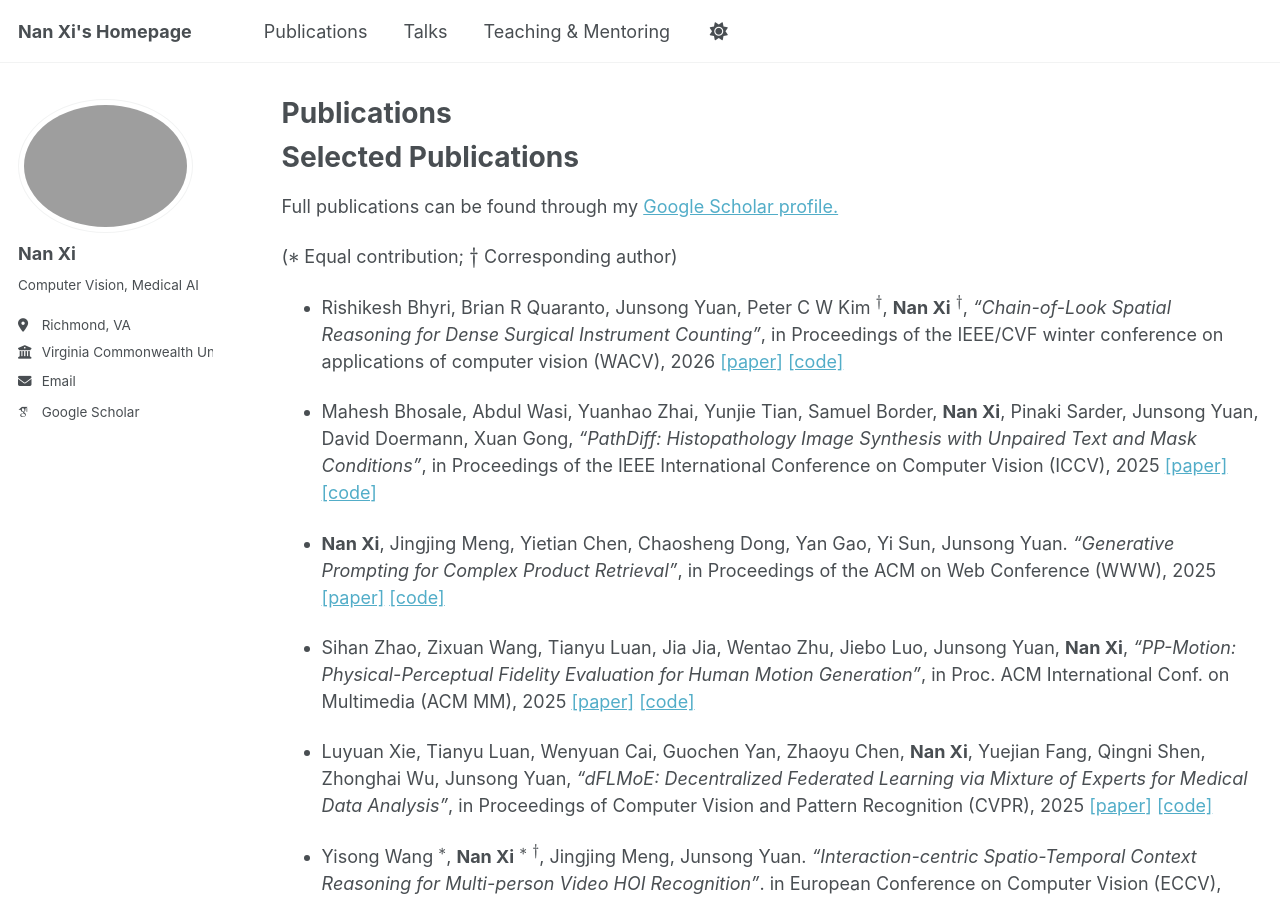
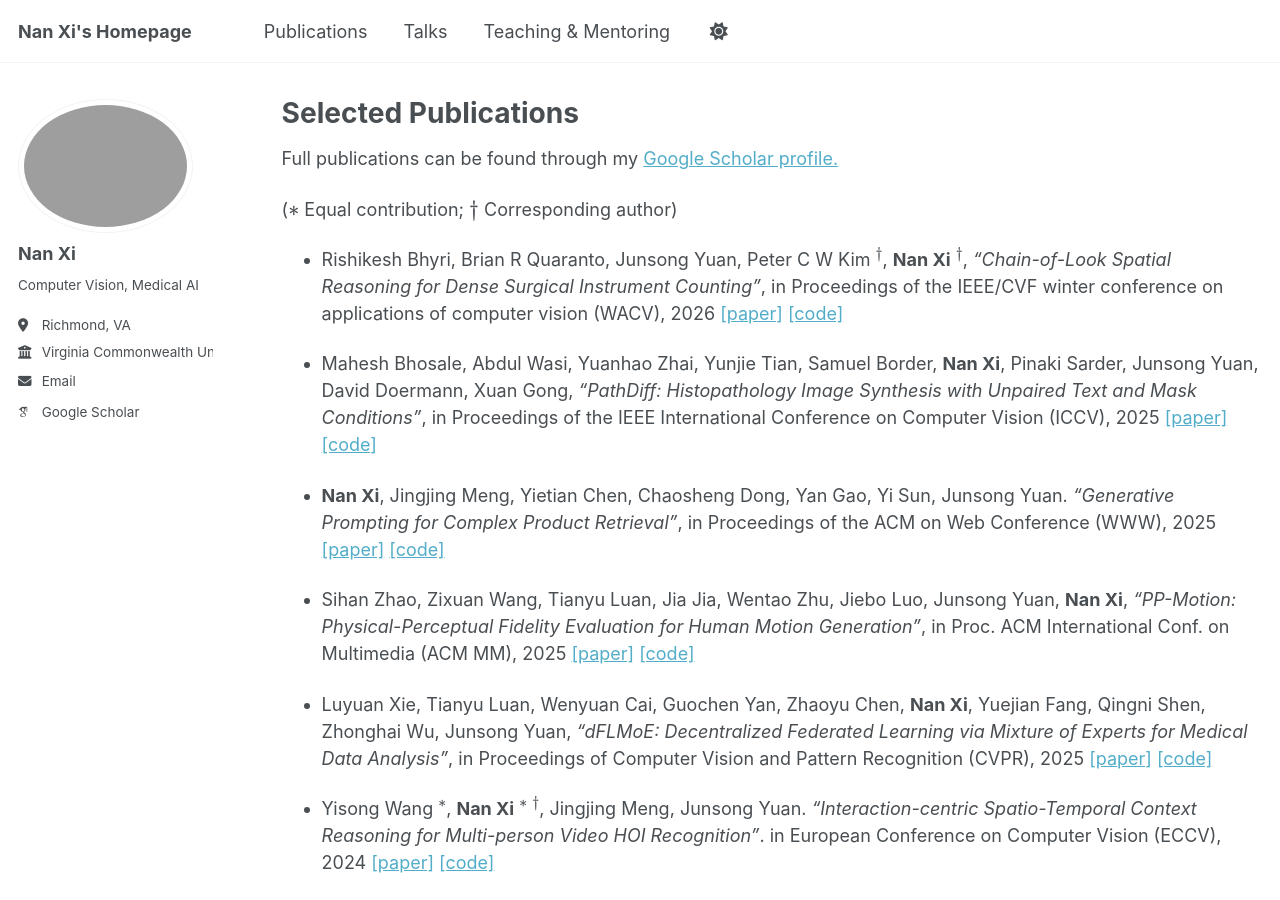
Before and after one commit to southnx/southnx.github.io, a Jekyll site: the page built from _pages/publications.md, in a window 1280 px wide and 900 px high. Built offline with Jekyll 4.4.1, drawn with Linux system fonts in a browser that asks for light colours; some web fonts are replaced; a script that is not in the unit is left out.

Commit message:
Update title in publications page

```diff
--- a/_pages/publications.md
+++ b/_pages/publications.md
@@ -1,11 +1,9 @@
 ---
 layout: archive
-title: "Publications"
+title: "Selected Publications"
 permalink: /publications/
 author_profile: authors
 ---
-
-# Selected Publications
 
 Full publications can be found through my [Google Scholar profile.](https://scholar.google.com.hk/citations?user=QLh4qlYAAAAJ&hl=en&oi=ao)
 
```
